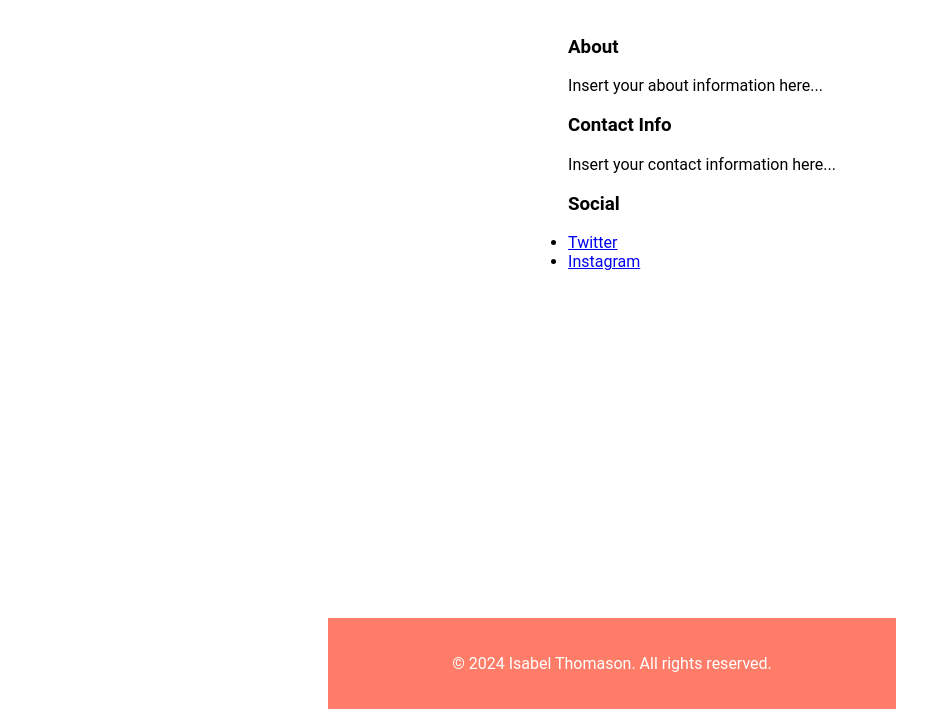
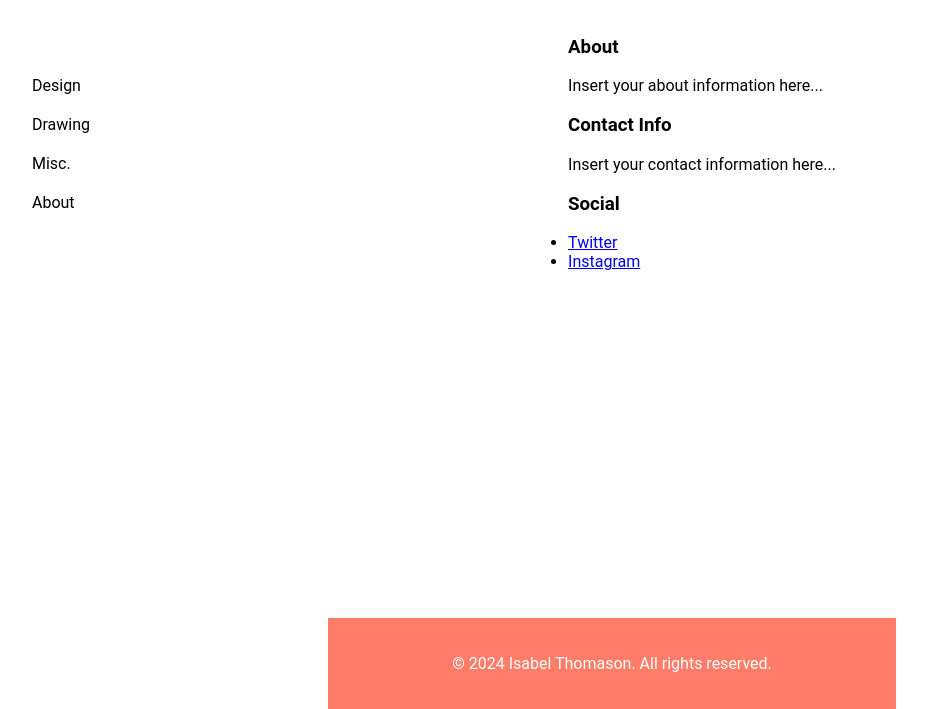
Before and after one commit to itziz/artPortfolio, a plain HTML site: page about.html in a window 1280 px wide. Shown: the part 91-800 px from the top of the page, without its empty margins (48-975 px from the left). Drawn offline with Linux system fonts and the light colour scheme.

Commit message:
Update about.html

```diff
--- a/about.html
+++ b/about.html
@@ -14,6 +14,15 @@
         <h1><a href="index.html">Isabel Thomason</a></h1>
 
     </header>
+    <nav>
+        <!-- Navigation links go here -->
+        <ul>
+            <li><a href="design.html">Design</a></li>
+            <li><a href="drawing.html">Drawing</a></li>
+            <li><a href="misc.html">Misc.</a></li>
+            <li><a href="about.html">About</a></li>
+        </ul>
+    </nav>
 
     <main>
         <section>
```
